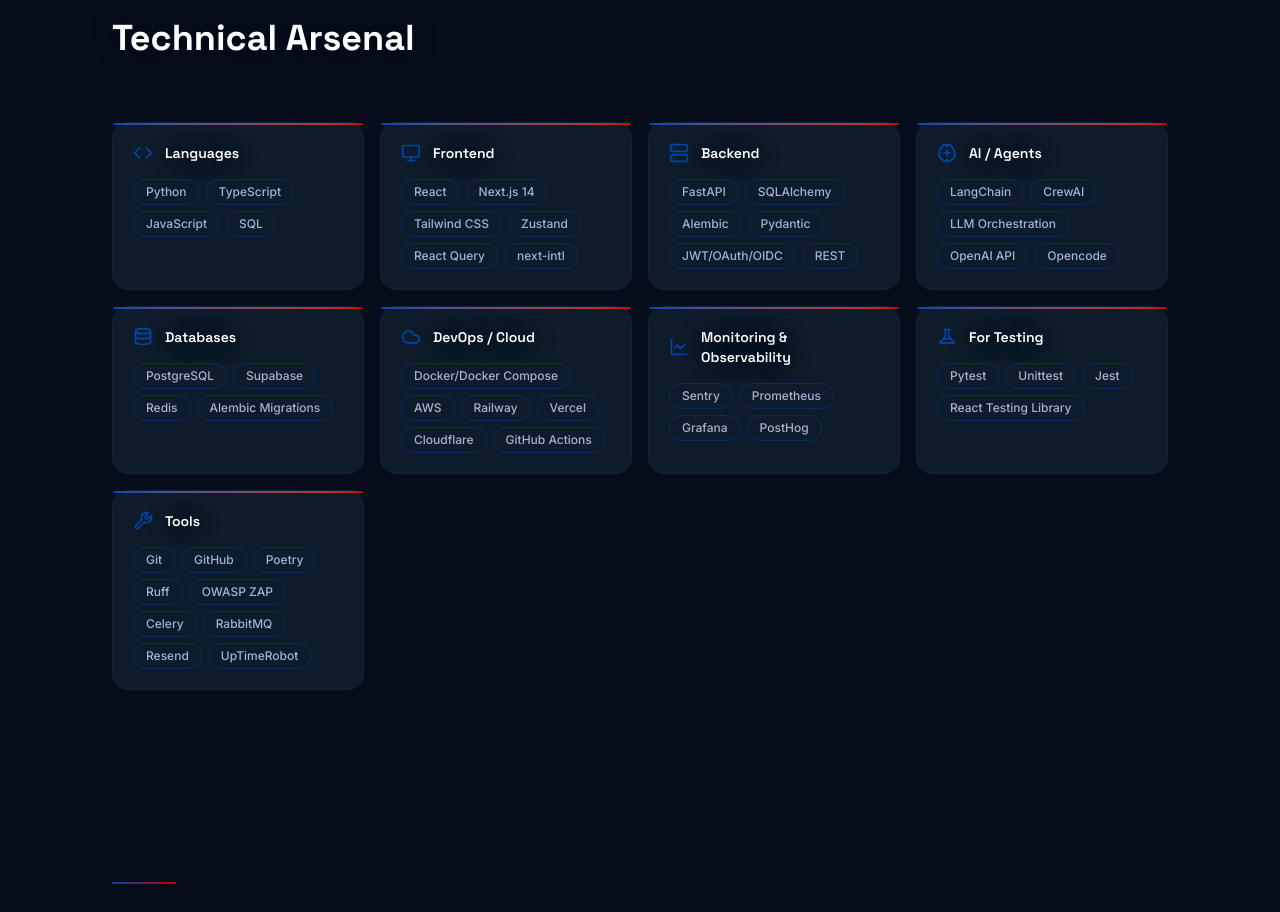
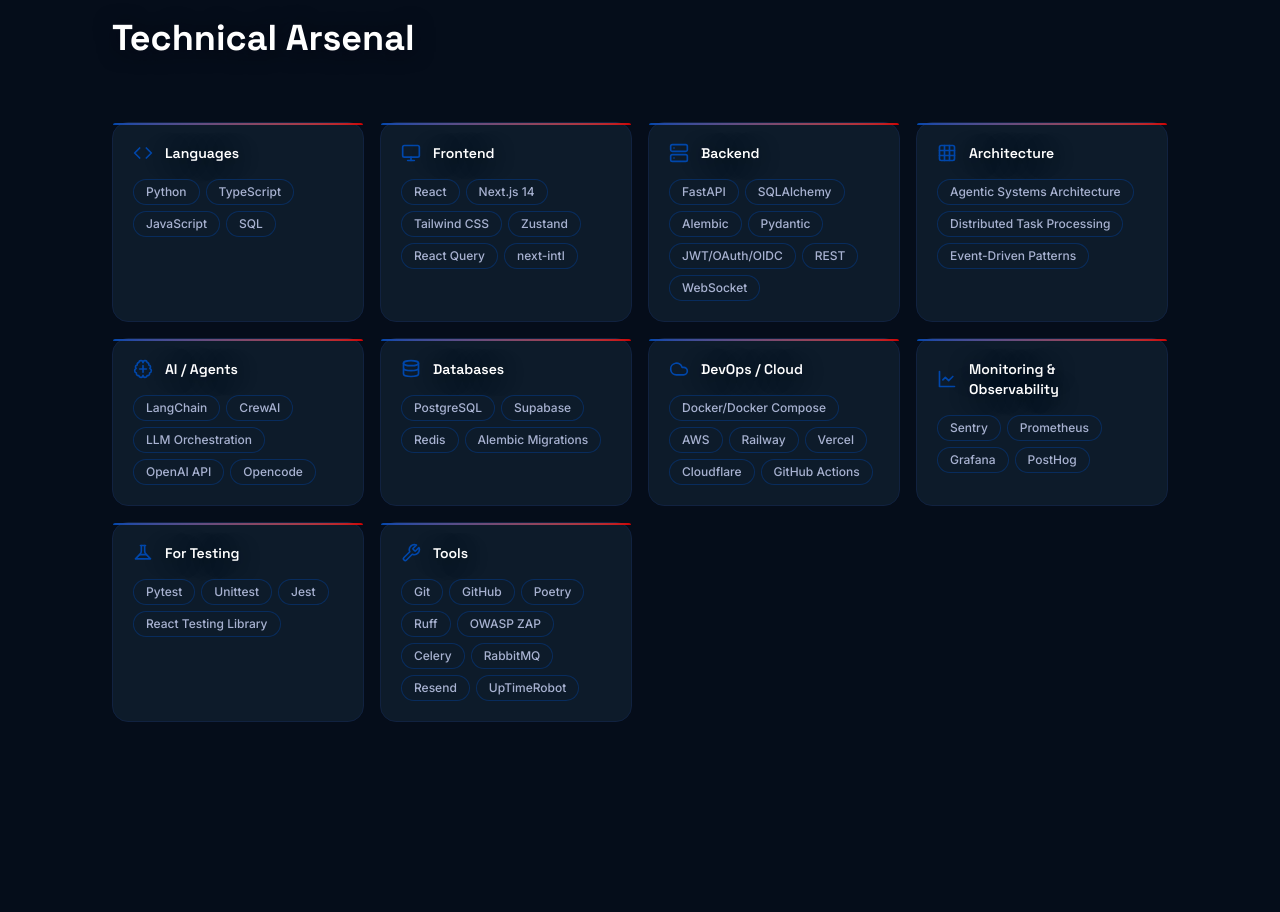
Before and after one commit to ViChagas07/Portfolio-Resume, a Next.js app: page /en in a window 1280 px wide. Shown: the part 1600-2512 px from the top of the page. Built offline with nearby package versions, Linux system fonts and the light colour scheme.

Commit message:
feat: +WebSocket backend, +Architecture category, update pt-BR resume

```diff
--- a/components/sections/Skills.tsx
+++ b/components/sections/Skills.tsx
@@ -52,6 +52,11 @@
   flask: (
     <svg xmlns="http://www.w3.org/2000/svg" viewBox="0 0 24 24" fill="none" stroke="currentColor" strokeWidth="2" strokeLinecap="round" strokeLinejoin="round" className="h-5 w-5">
       <path d="M9 3h6" /><path d="M10 3v6.48a5.5 5.5 0 0 1-1.57 3.89L3 19h18l-5.43-5.63A5.5 5.5 0 0 1 14 9.48V3" /><path d="M8 14h8" />
+    </svg>
+  ),
+  blueprint: (
+    <svg xmlns="http://www.w3.org/2000/svg" viewBox="0 0 24 24" fill="none" stroke="currentColor" strokeWidth="2" strokeLinecap="round" strokeLinejoin="round" className="h-5 w-5">
+      <rect x="3" y="3" width="18" height="18" rx="2" ry="2" /><line x1="3" y1="9" x2="21" y2="9" /><line x1="3" y1="15" x2="21" y2="15" /><line x1="9" y1="3" x2="9" y2="21" /><line x1="15" y1="3" x2="15" y2="21" />
     </svg>
   ),
 };
--- a/lib/constants.ts
+++ b/lib/constants.ts
@@ -64,6 +64,15 @@
       "Pydantic",
       "JWT/OAuth/OIDC",
       "REST",
+      "WebSocket",
+    ],
+  },
+  {
+    key: "architecture",
+    skills: [
+      "Agentic Systems Architecture",
+      "Distributed Task Processing",
+      "Event-Driven Patterns",
     ],
   },
   {
@@ -135,6 +144,7 @@
   languages: "code",
   frontend: "window",
   backend: "server",
+  architecture: "blueprint",
   ai: "brain",
   databases: "database",
   devops: "cloud",
--- a/messages/ar.json
+++ b/messages/ar.json
@@ -34,6 +34,7 @@
       "languages": "لغات البرمجة",
       "frontend": "الواجهات الأمامية",
       "backend": "الواجهات الخلفية",
+      "architecture": "الهندسة المعمارية",
       "ai": "الذكاء الاصطناعي / الوكلاء",
       "databases": "قواعد البيانات",
       "devops": "DevOps / السحابة",
--- a/messages/de.json
+++ b/messages/de.json
@@ -34,6 +34,7 @@
       "languages": "Sprachen",
       "frontend": "Frontend",
       "backend": "Backend",
+      "architecture": "Architektur",
       "ai": "KI / Agenten",
       "databases": "Datenbanken",
       "devops": "DevOps / Cloud",
--- a/messages/en.json
+++ b/messages/en.json
@@ -34,6 +34,7 @@
       "languages": "Languages",
       "frontend": "Frontend",
       "backend": "Backend",
+      "architecture": "Architecture",
       "ai": "AI / Agents",
       "databases": "Databases",
       "devops": "DevOps / Cloud",
--- a/messages/es.json
+++ b/messages/es.json
@@ -34,6 +34,7 @@
       "languages": "Lenguajes",
       "frontend": "Frontend",
       "backend": "Backend",
+      "architecture": "Arquitectura",
       "ai": "IA / Agentes",
       "databases": "Bases de Datos",
       "devops": "DevOps / Nube",
--- a/messages/fr.json
+++ b/messages/fr.json
@@ -34,6 +34,7 @@
       "languages": "Langages",
       "frontend": "Frontend",
       "backend": "Backend",
+      "architecture": "Architecture",
       "ai": "IA / Agents",
       "databases": "Bases de données",
       "devops": "DevOps / Cloud",
--- a/messages/ja.json
+++ b/messages/ja.json
@@ -34,6 +34,7 @@
       "languages": "言語",
       "frontend": "フロントエンド",
       "backend": "バックエンド",
+      "architecture": "アーキテクチャ",
       "ai": "AI / エージェント",
       "databases": "データベース",
       "devops": "DevOps / クラウド",
--- a/messages/pt-BR.json
+++ b/messages/pt-BR.json
@@ -34,6 +34,7 @@
       "languages": "Linguagens",
       "frontend": "Frontend",
       "backend": "Backend",
+      "architecture": "Arquitetura",
       "ai": "IA / Agentes",
       "databases": "Banco de Dados",
       "devops": "DevOps / Cloud",
--- a/messages/ru.json
+++ b/messages/ru.json
@@ -34,6 +34,7 @@
       "languages": "Языки",
       "frontend": "Фронтенд",
       "backend": "Бэкенд",
+      "architecture": "Архитектура",
       "ai": "AI / Агенты",
       "databases": "Базы данных",
       "devops": "DevOps / Облако",
--- a/messages/zh.json
+++ b/messages/zh.json
@@ -34,6 +34,7 @@
       "languages": "编程语言",
       "frontend": "前端",
       "backend": "后端",
+      "architecture": "架构",
       "ai": "AI / 智能体",
       "databases": "数据库",
       "devops": "DevOps / 云服务",
```
Also changed, not shown: 1 other file (tests, documents, lock files or other folders).
